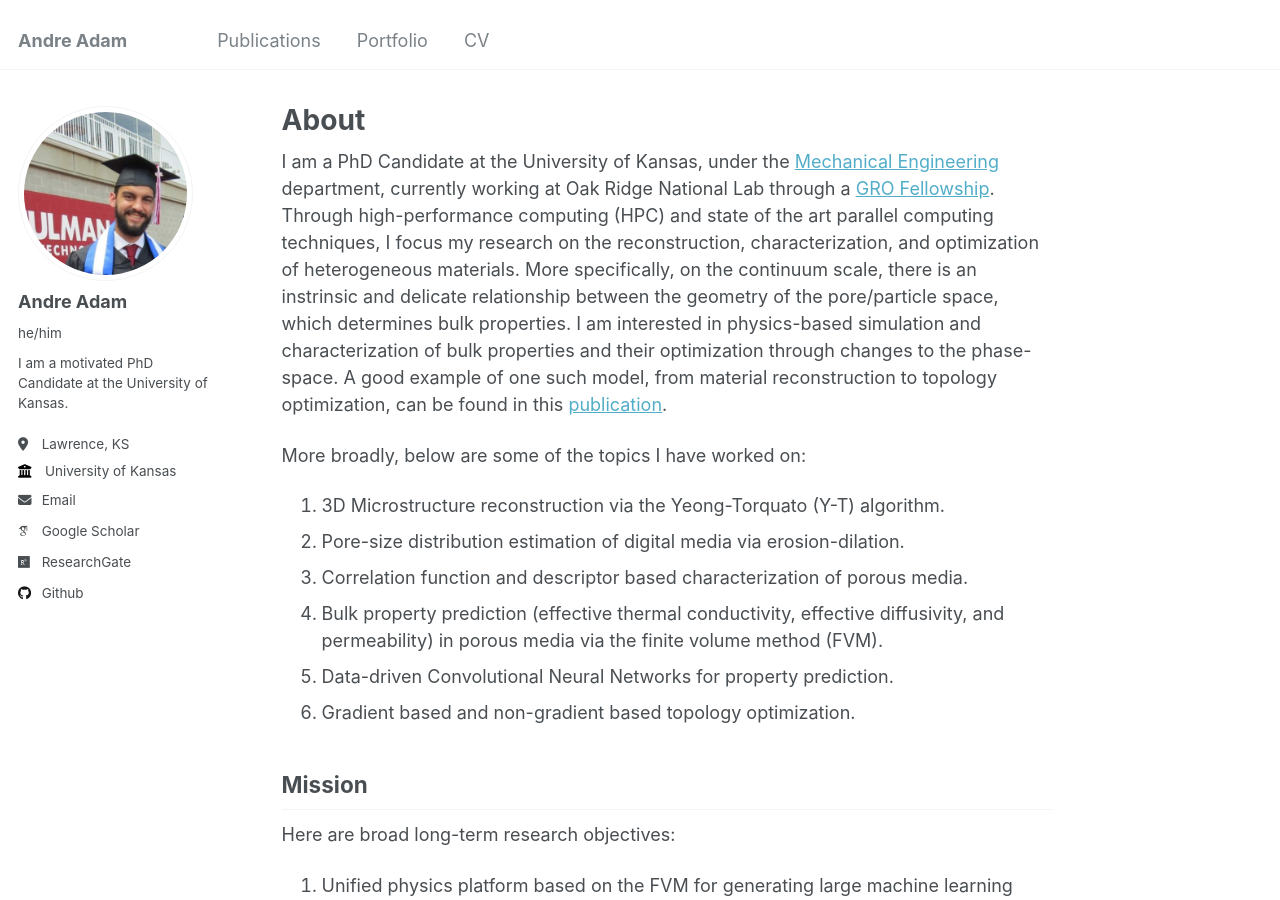
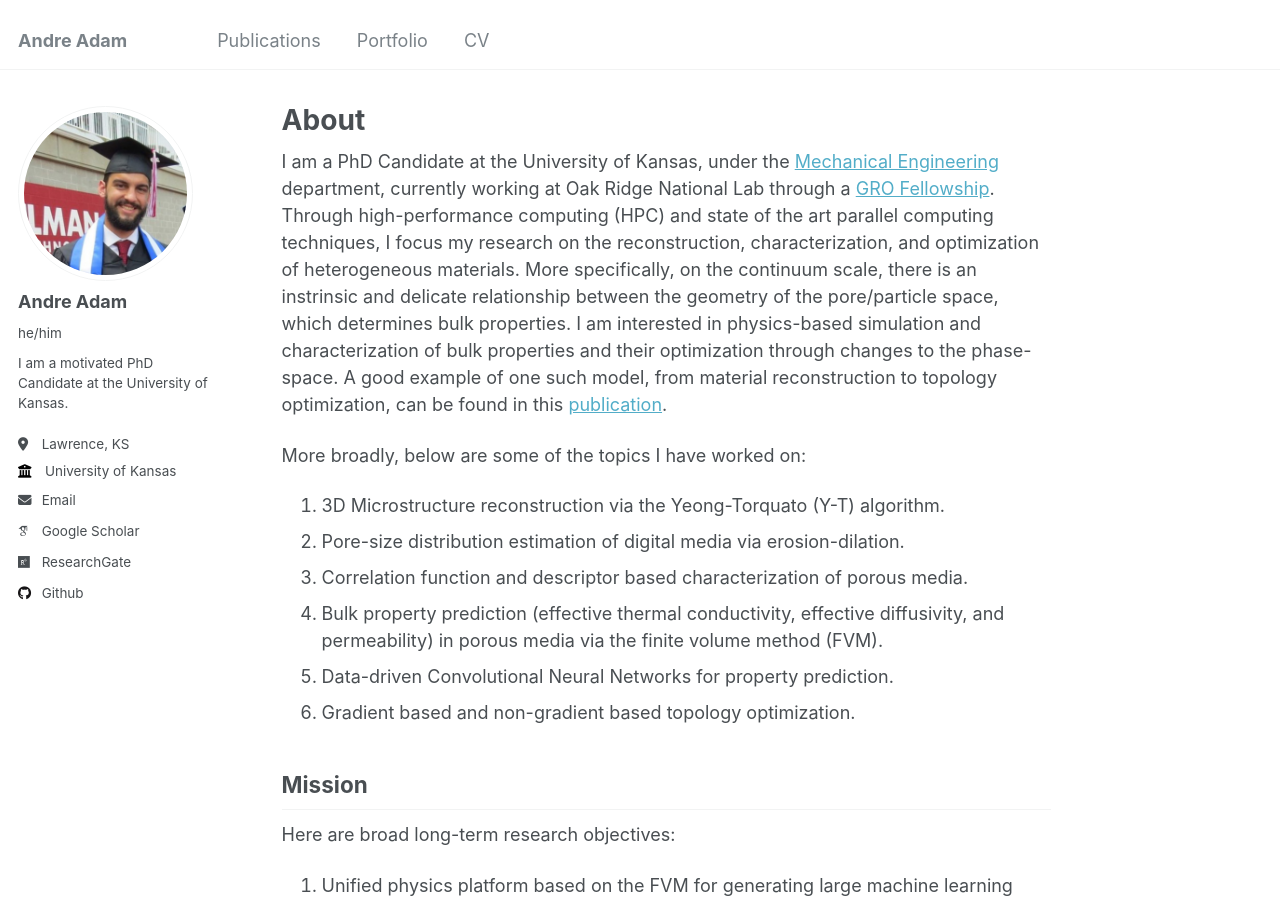
Before and after one commit to adama-wzr/adama-wzr.github.io, a Jekyll site: the page built from _pages/about.md, in a window 1280 px wide and 900 px high. Built offline with Jekyll 4.4.1, drawn with Linux system fonts in a browser that asks for light colours; some web fonts are replaced.

Commit message:
Again
- updating image again to see if it works this time

```diff
--- a/_config.yml
+++ b/_config.yml
@@ -21,7 +21,7 @@ repository               : "adama-wzr/adama-wzr.github.io"
 #               Additional customization can be done by editing /_includes/author-profile.html
 author:
   # Biographic information
-  avatar           : "grad.jpg"
+  avatar           : "grad.png"
   name             : "Andre Adam"
   pronouns         : "he/him"
   bio              : "I am a motivated PhD Candidate at the University of Kansas."
```
Also changed, not shown: images/grad.jpg (deleted), images/grad.png (added).
